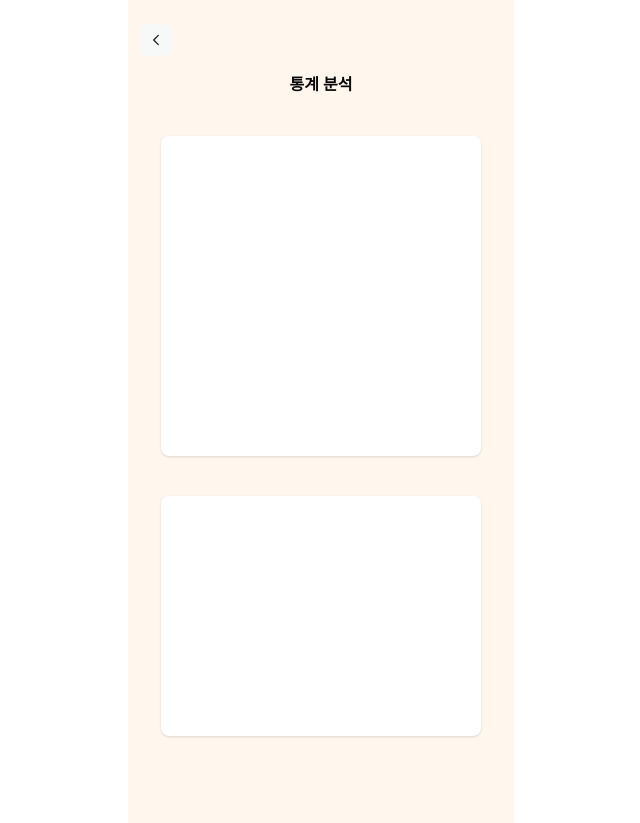
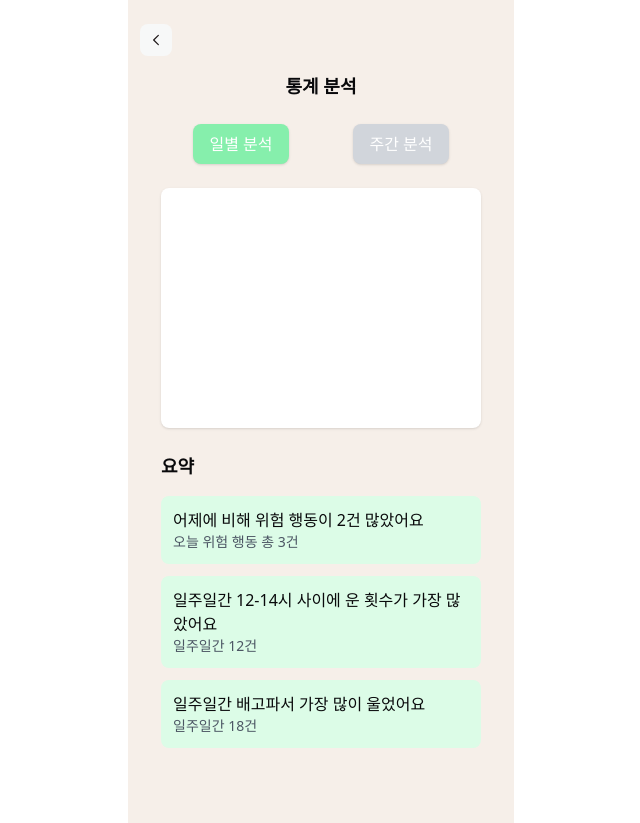
Before and after one commit to yxun20/dingle_frontend, a React (Vite) app: page /insight in a window 1280 px wide. Shown: the whole page, without its empty margins (319-959 px from the left). Built offline with nearby package versions, Linux system fonts and the light colour scheme; what tailwindcss-truncate-multiline would draw is missing.

Commit message:
Update InsightPage.tsx
통계분석

```diff
--- a/src/pages/InsightPage.tsx
+++ b/src/pages/InsightPage.tsx
@@ -5,19 +5,42 @@ function InsitePage() {
   const navigate = useNavigate();
 
   return (
-    <div className="flex flex-col h-[823px] items-center w-[386px] mx-auto bg-orange-50">
+    <div className="flex flex-col h-[823px] items-center w-[386px] mx-auto bg-[#f6efe9]">
+      {/* 뒤로가기 버튼 */}
       <div className="w-full flex justify-start mb-4 mt-6 ml-6">
         <button onClick={() => navigate('/dash')}>
-          <img src={backIcon} alt="Camera Icon" className="w-8 h-8 cursor-pointer" />
+          <img src={backIcon} alt="Back Icon" className="w-8 h-8 cursor-pointer" />
         </button>
       </div>
-      <p className="font-bold"> 통계 분석 </p>
 
-      {/*  */}
-      <div className="w-80 max-w-md h-80 mt-10 bg-white shadow rounded-lg"></div>
+      {/* 제목 */}
+      <p className="font-bold text-lg mb-6">통계 분석</p>
 
-      {/*  */}
-      <div className="w-80 max-w-md m-10 h-60 bg-white shadow rounded-lg "></div>
+      {/* 탭 메뉴 */}
+      <div className="flex justify-around w-80 max-w-md mb-6">
+        <button className="bg-green-300 text-white py-2 px-4 rounded-lg shadow">일별 분석</button>
+        <button className="bg-gray-300 text-white py-2 px-4 rounded-lg shadow">주간 분석</button>
+      </div>
+
+      {/* 통계 데이터 영역 */}
+      <div className="w-80 max-w-md h-60 bg-white shadow rounded-lg mb-6"></div>
+
+      {/* 요약 */}
+      <div className="w-80 max-w-md text-left">
+        <p className="font-bold text-lg mb-4">요약</p>
+        <div className="bg-green-100 p-3 rounded-lg mb-3">
+          <p>어제에 비해 위험 행동이 2건 많았어요</p>
+          <p className="text-sm text-gray-600">오늘 위험 행동 총 3건</p>
+        </div>
+        <div className="bg-green-100 p-3 rounded-lg mb-3">
+          <p>일주일간 12-14시 사이에 운 횟수가 가장 많았어요</p>
+          <p className="text-sm text-gray-600">일주일간 12건</p>
+        </div>
+        <div className="bg-green-100 p-3 rounded-lg">
+          <p>일주일간 배고파서 가장 많이 울었어요</p>
+          <p className="text-sm text-gray-600">일주일간 18건</p>
+        </div>
+      </div>
     </div>
   );
 }
```
